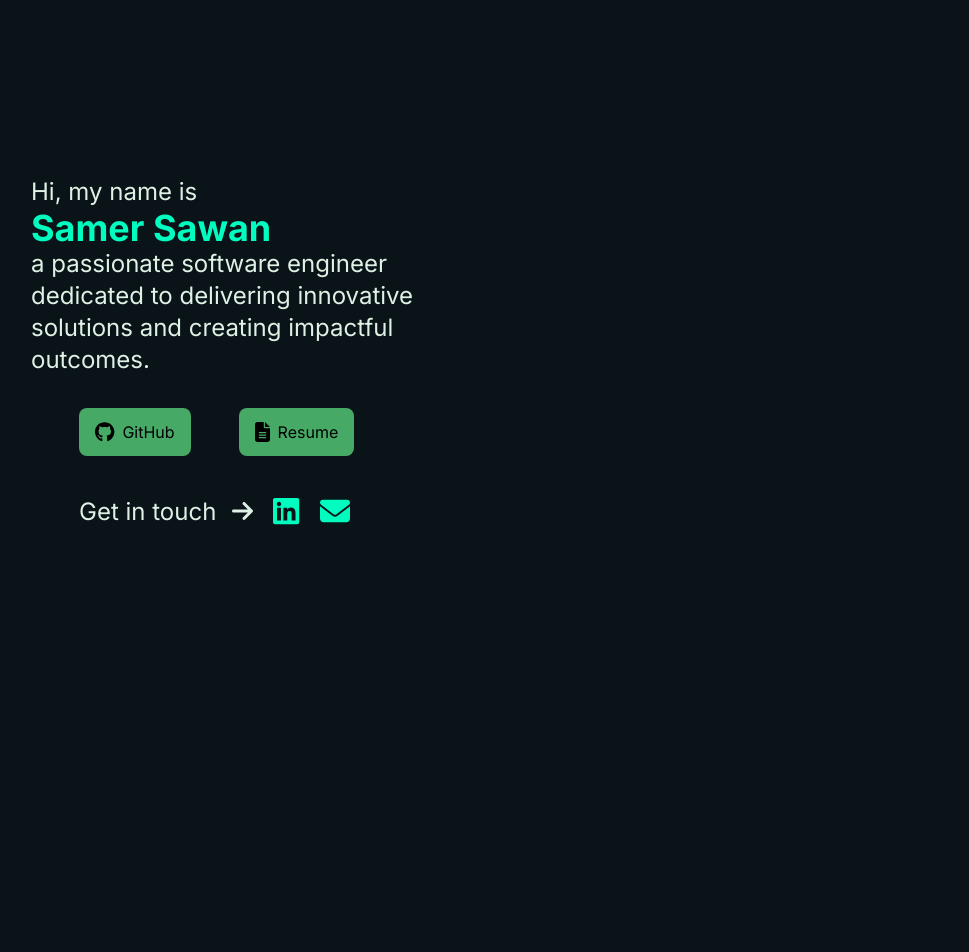
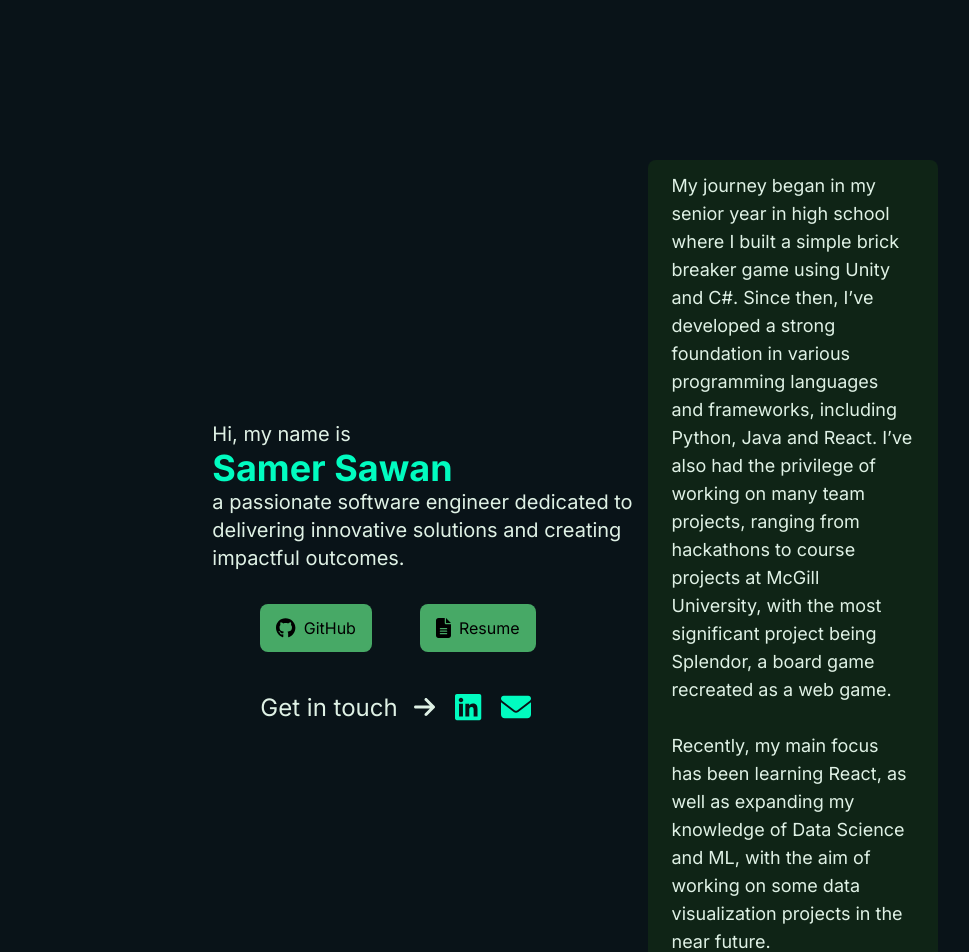
Before and after one commit to SamerSawan/PortfolioV2, a Next.js app: page / in a window 1280 px wide. Shown: the top 952 px of the page, without its empty margins (65-1034 px from the left). Before the commit the page ends 800 px from the top, so only its background shows below. Built offline with nearby package versions, Linux system fonts and the light colour scheme.

Commit message:
added about section and fixed flexbox styling issue

```diff
--- a/app/page.js
+++ b/app/page.js
@@ -1,34 +1,72 @@
 import Button from "./components/ui/Button";
-import { FontAwesomeIcon } from '@fortawesome/react-fontawesome'
-import { faGithub, faLinkedin } from '@fortawesome/free-brands-svg-icons';
-import { faArrowRight, faEnvelope, faFileAlt } from '@fortawesome/free-solid-svg-icons'; // Add this line
-import '@fortawesome/fontawesome-svg-core/styles.css'
+import { FontAwesomeIcon } from "@fortawesome/react-fontawesome";
+import { faGithub, faLinkedin } from "@fortawesome/free-brands-svg-icons";
+import {
+  faArrowRight,
+  faEnvelope,
+  faFileAlt,
+} from "@fortawesome/free-solid-svg-icons"; // Add this line
+import "@fortawesome/fontawesome-svg-core/styles.css";
 import IconButton from "./components/ui/IconButton";
 
 export default function Home() {
   return (
     <main className="flex min-h-screen flex-col items-center justify-between p-24">
-      <div className="mt-20">
-
-        <div className="text-honeydew text-2xl">Hi, my name is</div>
-        <div className="text-aquamarine font-bold text-4xl">Samer Sawan</div>
-        <div className="text-honeydew text-2xl w-2/5">
+      <div className="flex w-8/12 items-center ">
+        <div className="mt-20 w-3/5">
+          <div>
+            <div className="text-honeydew text-xl">Hi, my name is</div>
+            <div className="text-aquamarine font-bold text-4xl">
+              Samer Sawan
+            </div>
+            <div className="text-honeydew text-xl w-128">
               a passionate software engineer dedicated to delivering innovative
               solutions and creating impactful outcomes.
             </div>
+          </div>
 
           <div className="space-x-12 ml-12">
-          <Button icon={faGithub} text={"GitHub"} href="https://github.com/SamerSawan" />
+            <Button
+              icon={faGithub}
+              text={"GitHub"}
+              href="https://github.com/SamerSawan"
+            />
             {/*TODO: ADD HREF OR NEW PAGE TO RESUME*/}
             <Button icon={faFileAlt} text="Resume" />
           </div>
 
           <div className="text-honeydew text-2xl mt-10 ml-12 w-50">
             <span>Get in touch</span>
-          <FontAwesomeIcon className="ml-4" icon={faArrowRight} style={{color: "#dff1e5",}} size='1xs'/>
-          <IconButton icon={faLinkedin} href="https://www.linkedin.com/in/samersawan1/"/>
+            <FontAwesomeIcon
+              className="ml-4"
+              icon={faArrowRight}
+              style={{ color: "#dff1e5" }}
+              size="1xs"
+            />
+            <IconButton
+              icon={faLinkedin}
+              href="https://www.linkedin.com/in/samersawan1/"
+            />
             {/*TODO: ADD CONTACT FORUM OR HREF THAT OPENS MAIL APP */}
-          <IconButton icon={faEnvelope}/>
+            <IconButton icon={faEnvelope} />
+          </div>
+        </div>
+        <div className="bg-darkgreen text-honeydew text-lg rounded-lg w-150 py-3 px-6 mt-16">
+          <p>
+            My journey began in my senior year in high school where I built a
+            simple brick breaker game using Unity and C#. Since then, I’ve
+            developed a strong foundation in various programming languages and
+            frameworks, including Python, Java and React. I’ve also had the
+            privilege of working on many team projects, ranging from hackathons
+            to course projects at McGill University, with the most significant
+            project being Splendor, a board game recreated as a web game.
+          </p>
+          <br></br>
+          <p>
+            Recently, my main focus has been learning React, as well as
+            expanding my knowledge of Data Science and ML, with the aim of
+            working on some data visualization projects in the near future.
+          </p>
         </div>
       </div>
     </main>
--- a/tailwind.config.js
+++ b/tailwind.config.js
@@ -10,13 +10,18 @@ module.exports = {
       colors: {
         'honeydew': '#DFF1E5',
         'aquamarine': '#01FCC0',
-        'jade': '#47A966'
+        'jade': '#47A966',
+        'darkgreen': '#0F2416',
       },
       backgroundImage: {
         'gradient-radial': 'radial-gradient(var(--tw-gradient-stops))',
         'gradient-conic':
           'conic-gradient(from 180deg at 50% 50%, var(--tw-gradient-stops))',
       },
+      spacing: {
+        '128': '30.25rem',
+        '150': '50rem'
+      }
     },
   },
   plugins: [],
```
Lines whose indentation alone changed are shown as unchanged.
